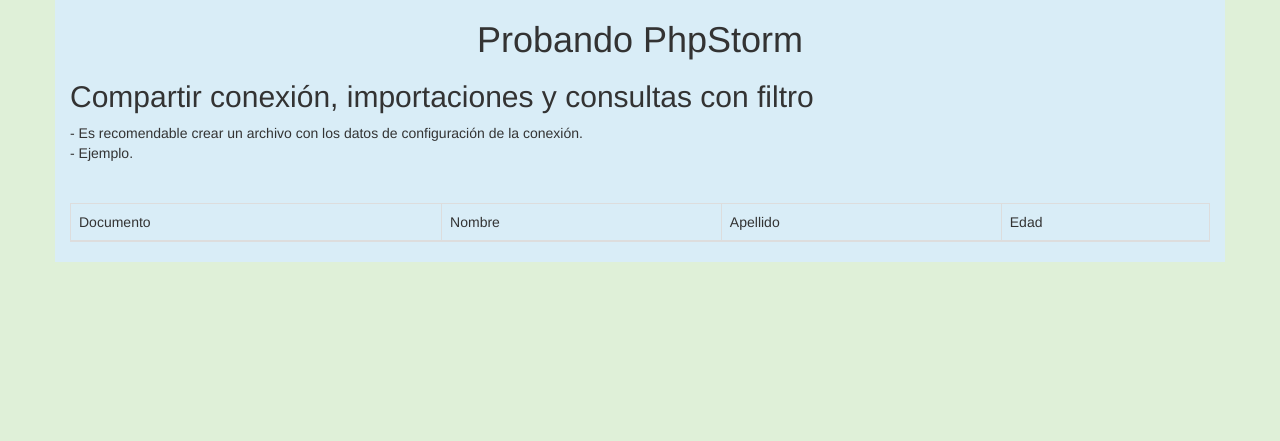
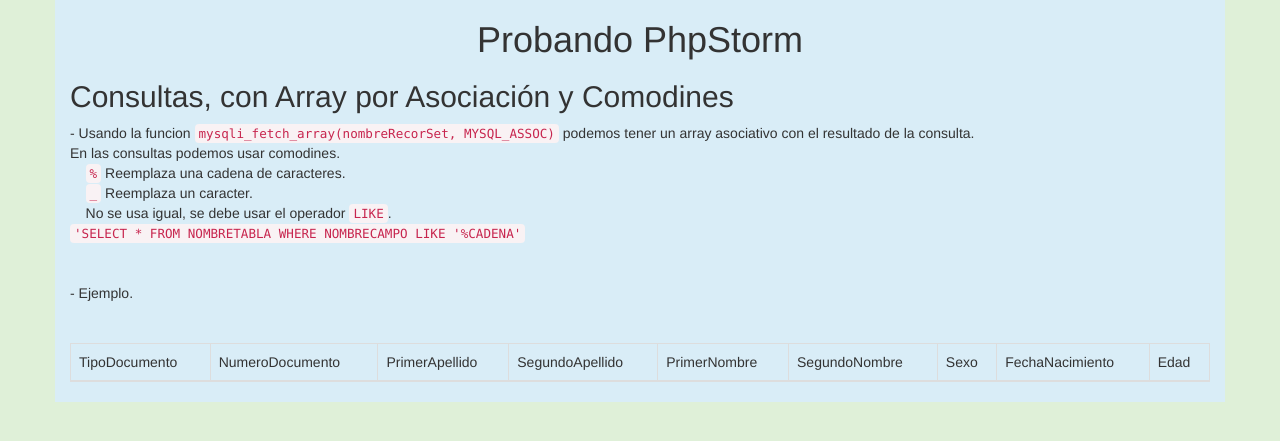
Before and after one commit to App-PHP/PHP-Pildoras, a PHP site: page /index.php in a window 1280 px wide. Shown: the top 441 px of the page. Run offline with PHP 8.4, Linux system fonts and the light colour scheme; tables that the repository leaves empty or names only in its code hold one stand-in row (values such as "Sample post").

Commit message:
Video 39. Consultas, con Array por Asociación y Comodines

```diff
--- a/index.php
+++ b/index.php
@@ -1,5 +1,5 @@
 <?php
 require("config/config.php");
 require("html/head.html");
-require("videos/3/38-CompartirConexionConsultaCriterios.php");
+require("videos/3/39-Consulta-ArrayPorAsociacion.php");
 include("html/foot.html");
--- a/videos/3/38-CompartirConexionConsultaCriterios.php
+++ b/videos/3/38-CompartirConexionConsultaCriterios.php
@@ -49,6 +49,9 @@ echo "<thead><td>Documento</td><td>Nombre</td><td>Apellido</td><td>Edad</td></th
 while ($fila = mysqli_fetch_row($resultado)) {
 
     //imprimimos en una linea el resultado de cada linea arrojado en la consulta
-    echo "<tr><td>$fila[0]</td><td>$fila[1]</td><td>$$fila[2]</td><td>$$fila[4]</td></tr>";
+    echo "<tr><td>$fila[0]</td>
+                <td>$fila[1]</td>
+                <td>$$fila[2]</td>
+                <td>$$fila[4]</td></tr>";
 }
 echo "</table>";
--- /dev/null
+++ b/videos/3/39-Consulta-ArrayPorAsociacion.php
@@ -0,0 +1,85 @@
+<?php
+/**
+ * Created by PhpStorm.
+ * User: hernan
+ * Date: 03/08/2016
+ * Time: 15:43
+ */
+
+
+echo "<h2>Consultas, con Array por Asociación y Comodines</h2>";
+
+echo "- Usando la funcion <code>mysqli_fetch_array(nombreRecorSet, MYSQL_ASSOC)</code> podemos tener un array asociativo con el resultado de la consulta.<br>";
+
+echo "En las consultas podemos usar comodines.<br>";
+echo "&nbsp;&nbsp;&nbsp;&nbsp;<code>%</code> Reemplaza una cadena de caracteres.<br>";
+echo "&nbsp;&nbsp;&nbsp;&nbsp;<code>_</code> Reemplaza un caracter.<br>";
+
+echo "&nbsp;&nbsp;&nbsp;&nbsp;No se usa igual, se debe usar el operador <code>LIKE</code>.<br>";
+echo "<code>'SELECT * FROM NOMBRETABLA WHERE NOMBRECAMPO LIKE '%CADENA'</code><br><br><br>";
+
+echo "- Ejemplo.<br><br><br>";
+
+require ("conexion.php");
+
+//ahora creamos la conexión
+
+$conexion = mysqli_connect($dbHost, $dbUsuario, $dbContrasena);
+//No pasamos el curto parametro con la intensión de saber mas en caso de error
+
+//verificamos si se presento error de conexión
+
+if (mysqli_connect_errno()) {
+    echo "Se presento error al establecer la conexion con el servidor de BBDD";
+    exit();
+}
+
+//verificamos si existe la base de datos en este servidor
+mysqli_select_db($conexion, $dbBaseDatos) or die(" - No se encuentra la base de datos en este servidor.");
+
+//impedimos poblemas con caracteres como la ñ o las tildes
+mysqli_set_charset($conexion, "utf8");
+
+//$consulta = "SELECT * FROM datospersonales";
+//$consulta = "SELECT * FROM CAFESALUD WHERE NOMBRE1='matias'";
+$consulta = "SELECT * FROM CAFESALUD WHERE SEXO='F' AND EDAD BETWEEN 15 AND 20 ORDER BY edad";
+
+//realizamos la consulta a la BBDD
+//recorset
+$resultado = mysqli_query($conexion, $consulta);
+
+$separador = "|";
+
+//creamos una tabla para mostrar mejor los resultados obtenidos
+echo "<table class='table table-bordered table-responsive table-hover'>";
+
+//Encabezados de la tabla
+echo "<thead>
+    <td>TipoDocumento</td>
+    <td>NumeroDocumento</td>
+    <td>PrimerApellido</td>
+    <td>SegundoApellido</td>
+    <td>PrimerNombre</td>
+    <td>SegundoNombre</td>
+    <td>Sexo</td>
+    <td>FechaNacimiento</td>
+    <td>Edad</td></thead>";
+
+//recorremos con un ciclo para mostrar todos los resultados de la consulta.
+while ($fila = mysqli_fetch_array($resultado, MYSQLI_ASSOC)) {
+    //tambien podria ser de la siguiente forma
+    //while ($fila = mysqli_fetch_assoc($resultado)) {
+
+    //imprimimos en una linea el resultado de cada linea arrojado en la consulta
+    echo "<tr><td>$fila[TIPO_ID]</td>
+            <td>$fila[NRO_ID]</td>
+            <td>$fila[APELLIDO1]</td>
+            <td>$fila[APELLIDO2]</td>
+            <td>$fila[NOMBRE1]</td>
+            <td>$fila[NOMBRE2]</td>
+            <td>$fila[SEXO]</td>
+            <td>$fila[FEC_NAC]</td>
+            <td>$fila[EDAD]</td>
+            </tr>";
+}
+echo "</table>";
```
